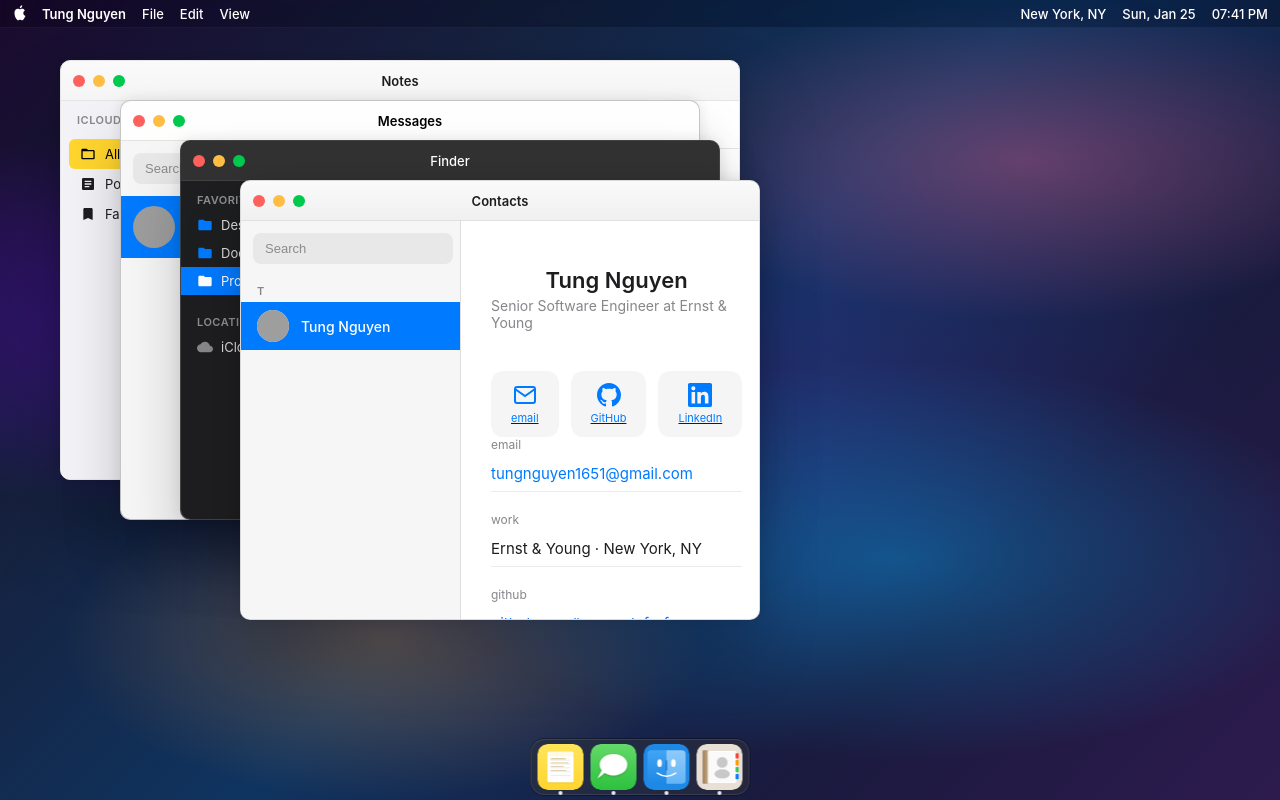
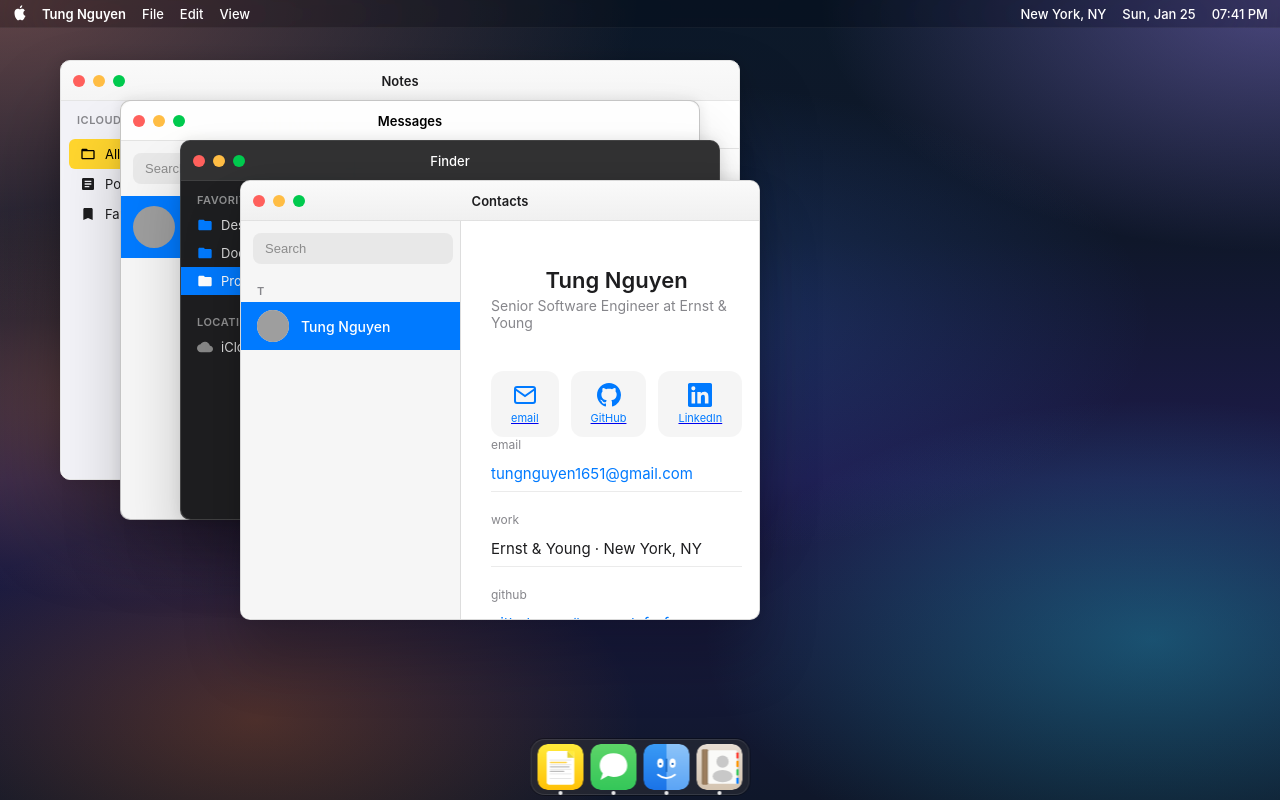
Before and after one commit to tungcodeforfun/tungcodeforfun.github.io, a React (Vite) app: page / in a window 1280 px wide. Built offline with nearby package versions, Linux system fonts and the light colour scheme; grey boxes are pictures that could not be loaded; a web font is replaced by a local one.

Commit message:
Fix Messages expansion, update icons and background to macOS Sequoia style

```diff
--- a/src/App.css
+++ b/src/App.css
@@ -61,23 +61,29 @@ body {
   overflow: hidden;
 }
 
-/* Desktop - macOS Sonoma Style Wallpaper */
+/* Desktop - macOS Sequoia Style Wallpaper */
+/* Reference: macOS Sequoia default wallpaper - gradient with subtle color shifts */
 .macos-desktop {
   min-height: 100vh;
   background:
-    /* Colorful wave overlays */
-    radial-gradient(ellipse 80% 50% at 20% 40%, rgba(120, 0, 255, 0.4) 0%, transparent 50%),
-    radial-gradient(ellipse 60% 40% at 80% 20%, rgba(255, 100, 150, 0.35) 0%, transparent 50%),
-    radial-gradient(ellipse 70% 50% at 70% 70%, rgba(0, 180, 255, 0.35) 0%, transparent 50%),
-    radial-gradient(ellipse 50% 40% at 30% 80%, rgba(255, 150, 50, 0.3) 0%, transparent 50%),
-    radial-gradient(ellipse 80% 60% at 50% 50%, rgba(100, 50, 200, 0.25) 0%, transparent 60%),
-    /* Base gradient */
-    linear-gradient(135deg,
-      #1a0a2e 0%,
-      #16213e 25%,
-      #0f3460 50%,
-      #1a1a3e 75%,
-      #2d1b4e 100%
+    /* Top-left warm glow */
+    radial-gradient(ellipse 100% 80% at 0% 0%, rgba(255, 149, 128, 0.35) 0%, transparent 50%),
+    /* Top-right purple/pink */
+    radial-gradient(ellipse 80% 70% at 100% 0%, rgba(167, 139, 250, 0.4) 0%, transparent 45%),
+    /* Center-left orange glow */
+    radial-gradient(ellipse 60% 50% at 10% 50%, rgba(251, 146, 60, 0.3) 0%, transparent 50%),
+    /* Center blue */
+    radial-gradient(ellipse 80% 60% at 50% 40%, rgba(59, 130, 246, 0.25) 0%, transparent 50%),
+    /* Bottom-right teal/cyan */
+    radial-gradient(ellipse 70% 60% at 90% 80%, rgba(34, 211, 238, 0.3) 0%, transparent 50%),
+    /* Bottom-left warm */
+    radial-gradient(ellipse 60% 50% at 20% 90%, rgba(249, 115, 22, 0.25) 0%, transparent 50%),
+    /* Base deep gradient */
+    linear-gradient(180deg,
+      #0c1929 0%,
+      #0f172a 30%,
+      #1e1b4b 60%,
+      #0f172a 100%
     );
   display: flex;
   flex-direction: column;
--- a/src/App.jsx
+++ b/src/App.jsx
@@ -288,114 +288,118 @@ function App() {
   const DockIcon = ({ type }) => {
     const icons = {
       about: (
-        // Notes app icon - macOS Big Sur style
-        // Reference: schemecolor.com/apple-notes-color-scheme - #FFD52E yellow
+        // Notes app icon - macOS Sequoia style
+        // Reference: Apple Notes app - yellow notepad with folded corner
         <svg viewBox="0 0 120 120" className="app-icon">
           <defs>
             <linearGradient id="notesGrad" x1="0%" y1="0%" x2="0%" y2="100%">
-              <stop offset="0%" stopColor="#FFE55B" />
-              <stop offset="100%" stopColor="#FFD52E" />
+              <stop offset="0%" stopColor="#FFEB3B" />
+              <stop offset="100%" stopColor="#FFC107" />
             </linearGradient>
-            <filter id="notesShadow" x="-10%" y="-10%" width="120%" height="120%">
-              <feDropShadow dx="0" dy="2" stdDeviation="2" floodOpacity="0.15"/>
-            </filter>
           </defs>
+          {/* Yellow background */}
           <rect width="120" height="120" rx="26" fill="url(#notesGrad)" />
-          <g filter="url(#notesShadow)">
-            <rect x="26" y="20" width="68" height="80" rx="4" fill="#fff" />
-            <rect x="26" y="20" width="68" height="12" rx="4" fill="#FFF9E6" />
-          </g>
-          {/* Note lines */}
-          <line x1="34" y1="42" x2="86" y2="42" stroke="#E8DCC8" strokeWidth="1.5" />
-          <line x1="34" y1="52" x2="86" y2="52" stroke="#E8DCC8" strokeWidth="1.5" />
-          <line x1="34" y1="62" x2="86" y2="62" stroke="#E8DCC8" strokeWidth="1.5" />
-          <line x1="34" y1="72" x2="86" y2="72" stroke="#E8DCC8" strokeWidth="1.5" />
-          <line x1="34" y1="82" x2="86" y2="82" stroke="#E8DCC8" strokeWidth="1.5" />
-          {/* Text preview */}
-          <rect x="34" y="38" width="40" height="2" rx="1" fill="#C4A44A" />
-          <rect x="34" y="48" width="48" height="2" rx="1" fill="#D4C4A0" />
-          <rect x="34" y="58" width="35" height="2" rx="1" fill="#D4C4A0" />
-          <rect x="34" y="68" width="42" height="2" rx="1" fill="#D4C4A0" />
+          {/* White notepad */}
+          <rect x="24" y="18" width="72" height="88" rx="6" fill="#fff" />
+          {/* Folded corner */}
+          <path d="M96 18 L96 36 L78 18 Z" fill="#FFEB3B" />
+          <path d="M78 18 L96 36 L78 36 Z" fill="#E6D435" />
+          {/* Horizontal lines */}
+          <line x1="32" y1="42" x2="88" y2="42" stroke="#E0E0E0" strokeWidth="2" />
+          <line x1="32" y1="54" x2="88" y2="54" stroke="#E0E0E0" strokeWidth="2" />
+          <line x1="32" y1="66" x2="88" y2="66" stroke="#E0E0E0" strokeWidth="2" />
+          <line x1="32" y1="78" x2="88" y2="78" stroke="#E0E0E0" strokeWidth="2" />
+          <line x1="32" y1="90" x2="88" y2="90" stroke="#E0E0E0" strokeWidth="2" />
+          {/* Text preview lines */}
+          <rect x="32" y="46" width="45" height="4" rx="2" fill="#FFD54F" />
+          <rect x="32" y="58" width="52" height="3" rx="1.5" fill="#BDBDBD" />
+          <rect x="32" y="70" width="38" height="3" rx="1.5" fill="#BDBDBD" />
         </svg>
       ),
       experience: (
-        // Messages app icon - macOS Big Sur style with white bubble
-        // Reference: logos-world.net/messages-logo - green square, white bubble
+        // Messages app icon - macOS Sequoia style
+        // Reference: Apple Messages - bright green with white chat bubble
         <svg viewBox="0 0 120 120" className="app-icon">
           <defs>
             <linearGradient id="messagesGrad" x1="0%" y1="0%" x2="0%" y2="100%">
-              <stop offset="0%" stopColor="#65D969" />
-              <stop offset="100%" stopColor="#2DC13E" />
+              <stop offset="0%" stopColor="#5DD568" />
+              <stop offset="100%" stopColor="#34C759" />
             </linearGradient>
-            <filter id="bubbleShadow" x="-10%" y="-10%" width="120%" height="130%">
-              <feDropShadow dx="0" dy="2" stdDeviation="3" floodOpacity="0.2"/>
-            </filter>
           </defs>
+          {/* Green background */}
           <rect width="120" height="120" rx="26" fill="url(#messagesGrad)" />
-          <g filter="url(#bubbleShadow)">
-            {/* Speech bubble */}
-            <ellipse cx="60" cy="54" rx="36" ry="28" fill="#fff" />
-            {/* Bubble tail */}
-            <path d="M30 68 Q24 80 18 90 Q32 82 38 74 Q34 72 30 68" fill="#fff" />
-          </g>
+          {/* Chat bubble */}
+          <path d="M60 24 C85 24 96 40 96 56 C96 72 85 86 60 86 C55 86 50 85 46 83 L26 94 L32 76 C26 70 24 63 24 56 C24 40 35 24 60 24 Z" fill="#fff" />
         </svg>
       ),
       projects: (
-        // Finder app icon - macOS Big Sur two-tone blue face
-        // Reference: macworld.com - two-tone blue, cubist-inspired design
+        // Finder app icon - macOS Sequoia style
+        // Reference: Apple Finder - two-tone blue smiling face
         <svg viewBox="0 0 120 120" className="app-icon">
           <defs>
-            <linearGradient id="finderGradLeft" x1="0%" y1="0%" x2="0%" y2="100%">
-              <stop offset="0%" stopColor="#42A5F5" />
-              <stop offset="100%" stopColor="#1E88E5" />
+            <linearGradient id="finderLeft" x1="0%" y1="0%" x2="0%" y2="100%">
+              <stop offset="0%" stopColor="#3A9BF5" />
+              <stop offset="100%" stopColor="#1A73E8" />
             </linearGradient>
-            <linearGradient id="finderGradRight" x1="0%" y1="0%" x2="0%" y2="100%">
-              <stop offset="0%" stopColor="#90CAF9" />
-              <stop offset="100%" stopColor="#64B5F6" />
+            <linearGradient id="finderRight" x1="0%" y1="0%" x2="0%" y2="100%">
+              <stop offset="0%" stopColor="#8DC4F9" />
+              <stop offset="100%" stopColor="#5BA4F5" />
             </linearGradient>
           </defs>
-          <rect width="120" height="120" rx="26" fill="#1E88E5" />
-          {/* Face - left half (darker blue) */}
-          <path d="M60 16 L60 104 L20 104 Q10 104 10 94 L10 26 Q10 16 20 16 Z" fill="url(#finderGradLeft)" />
-          {/* Face - right half (lighter blue) */}
-          <path d="M60 16 L60 104 L100 104 Q110 104 110 94 L110 26 Q110 16 100 16 Z" fill="url(#finderGradRight)" />
-          {/* Eyes */}
-          <ellipse cx="42" cy="50" rx="6" ry="10" fill="#fff" />
-          <ellipse cx="78" cy="50" rx="6" ry="10" fill="#fff" />
-          {/* Nose line */}
-          <line x1="60" y1="44" x2="60" y2="68" stroke="#1565C0" strokeWidth="3" strokeLinecap="round" />
+          {/* Rounded square base - split in half */}
+          <clipPath id="finderClip">
+            <rect width="120" height="120" rx="26" />
+          </clipPath>
+          <g clipPath="url(#finderClip)">
+            {/* Left half - darker blue */}
+            <rect x="0" y="0" width="60" height="120" fill="url(#finderLeft)" />
+            {/* Right half - lighter blue */}
+            <rect x="60" y="0" width="60" height="120" fill="url(#finderRight)" />
+          </g>
+          {/* Eyes - white ovals */}
+          <ellipse cx="44" cy="50" rx="8" ry="12" fill="#fff" />
+          <ellipse cx="76" cy="50" rx="8" ry="12" fill="#fff" />
+          {/* Pupils */}
+          <circle cx="44" cy="52" r="3" fill="#1565C0" />
+          <circle cx="76" cy="52" r="3" fill="#1565C0" />
+          {/* Center nose line */}
+          <line x1="60" y1="40" x2="60" y2="72" stroke="#1565C0" strokeWidth="4" strokeLinecap="round" />
           {/* Smile */}
-          <path d="M36 76 Q60 92 84 76" stroke="#fff" strokeWidth="4" fill="none" strokeLinecap="round" />
+          <path d="M38 80 Q60 98 82 80" stroke="#fff" strokeWidth="5" fill="none" strokeLinecap="round" />
         </svg>
       ),
       contact: (
-        // Contacts app icon - macOS Big Sur address book style
-        // Reference: Apple HIG - book with colored tabs
+        // Contacts app icon - macOS Sequoia style
+        // Reference: Apple Contacts - brown/tan address book with silhouette
         <svg viewBox="0 0 120 120" className="app-icon">
           <defs>
-            <linearGradient id="contactsBookGrad" x1="0%" y1="0%" x2="100%" y2="0%">
+            <linearGradient id="contactsBg" x1="0%" y1="0%" x2="0%" y2="100%">
+              <stop offset="0%" stopColor="#E8DED4" />
+              <stop offset="100%" stopColor="#D4C4B0" />
+            </linearGradient>
+            <linearGradient id="contactsSpine" x1="0%" y1="0%" x2="100%" y2="0%">
               <stop offset="0%" stopColor="#8B7355" />
-              <stop offset="5%" stopColor="#A08060" />
-              <stop offset="100%" stopColor="#C4A87C" />
+              <stop offset="50%" stopColor="#A08060" />
+              <stop offset="100%" stopColor="#8B7355" />
             </linearGradient>
           </defs>
-          <rect width="120" height="120" rx="26" fill="#E8E0D5" />
-          {/* Book spine */}
-          <rect x="16" y="16" width="14" height="88" rx="2" fill="url(#contactsBookGrad)" />
-          {/* Book pages */}
-          <rect x="30" y="18" width="74" height="84" rx="4" fill="#fff" />
-          <rect x="32" y="20" width="70" height="80" rx="3" fill="#FAFAFA" />
-          {/* Page lines */}
-          <line x1="30" y1="30" x2="30" y2="90" stroke="#D0C8C0" strokeWidth="0.5" />
-          <line x1="32" y1="30" x2="32" y2="90" stroke="#E8E0D8" strokeWidth="0.5" />
-          {/* Silhouette */}
-          <circle cx="67" cy="48" r="14" fill="#C8C8C8" />
-          <ellipse cx="67" cy="78" rx="20" ry="12" fill="#C8C8C8" />
-          {/* Colored tabs on the right edge */}
-          <rect x="102" y="24" width="8" height="14" rx="2" fill="#FF3B30" />
-          <rect x="102" y="42" width="8" height="14" rx="2" fill="#FF9500" />
-          <rect x="102" y="60" width="8" height="14" rx="2" fill="#34C759" />
-          <rect x="102" y="78" width="8" height="14" rx="2" fill="#007AFF" />
+          {/* Background */}
+          <rect width="120" height="120" rx="26" fill="url(#contactsBg)" />
+          {/* Book binding on left */}
+          <rect x="14" y="14" width="16" height="92" rx="3" fill="url(#contactsSpine)" />
+          {/* Main page area */}
+          <rect x="30" y="16" width="76" height="88" rx="4" fill="#FAFAF8" />
+          {/* Page edge shadows */}
+          <rect x="30" y="16" width="3" height="88" fill="rgba(0,0,0,0.05)" />
+          {/* Contact silhouette - head */}
+          <circle cx="68" cy="46" r="16" fill="#C8C8C8" />
+          {/* Contact silhouette - body */}
+          <ellipse cx="68" cy="84" rx="26" ry="16" fill="#C8C8C8" />
+          {/* Colored tabs */}
+          <rect x="104" y="22" width="6" height="16" rx="2" fill="#FF3B30" />
+          <rect x="104" y="44" width="6" height="16" rx="2" fill="#FF9500" />
+          <rect x="104" y="66" width="6" height="16" rx="2" fill="#34C759" />
+          <rect x="104" y="88" width="6" height="16" rx="2" fill="#007AFF" />
         </svg>
       )
     }
@@ -613,18 +617,31 @@ function App() {
           </div>
           <div className="messages-chat-body">
             {experience.map((job) => (
-              <div key={job.id} className="experience-item" style={{
-                background: '#007AFF',
-                color: '#fff',
-                borderRadius: '18px',
-                padding: '10px 14px',
-                marginLeft: 'auto',
-                maxWidth: '80%',
-                marginBottom: '8px'
-              }}>
-                <div style={{ fontWeight: 600, marginBottom: '4px' }}>{job.title}</div>
-                <div style={{ fontSize: '13px', opacity: 0.9 }}>{job.company} · {job.period}</div>
-                <div style={{ fontSize: '13px', marginTop: '8px' }}>{job.desc}</div>
+              <div
+                key={job.id}
+                className={`experience-item expandable ${expandedItems[job.id] ? 'expanded' : ''}`}
+                onClick={() => toggleExpand(job.id)}
+              >
+                <span className="expand-icon">{expandedItems[job.id] ? '−' : '+'}</span>
+                <div className="exp-header">
+                  <h3>{job.title}</h3>
+                </div>
+                <div className="exp-company">{job.company} · {job.period}</div>
+                <div className="exp-desc">{job.desc}</div>
+                {expandedItems[job.id] && (
+                  <div className="exp-details">
+                    <ul>
+                      {job.details.map((detail, i) => (
+                        <li key={i}>{detail}</li>
+                      ))}
+                    </ul>
+                    <div className="exp-skills">
+                      {job.skills.map((skill, i) => (
+                        <span key={i} className="exp-skill-tag">{skill}</span>
+                      ))}
+                    </div>
+                  </div>
+                )}
               </div>
             ))}
           </div>
```
